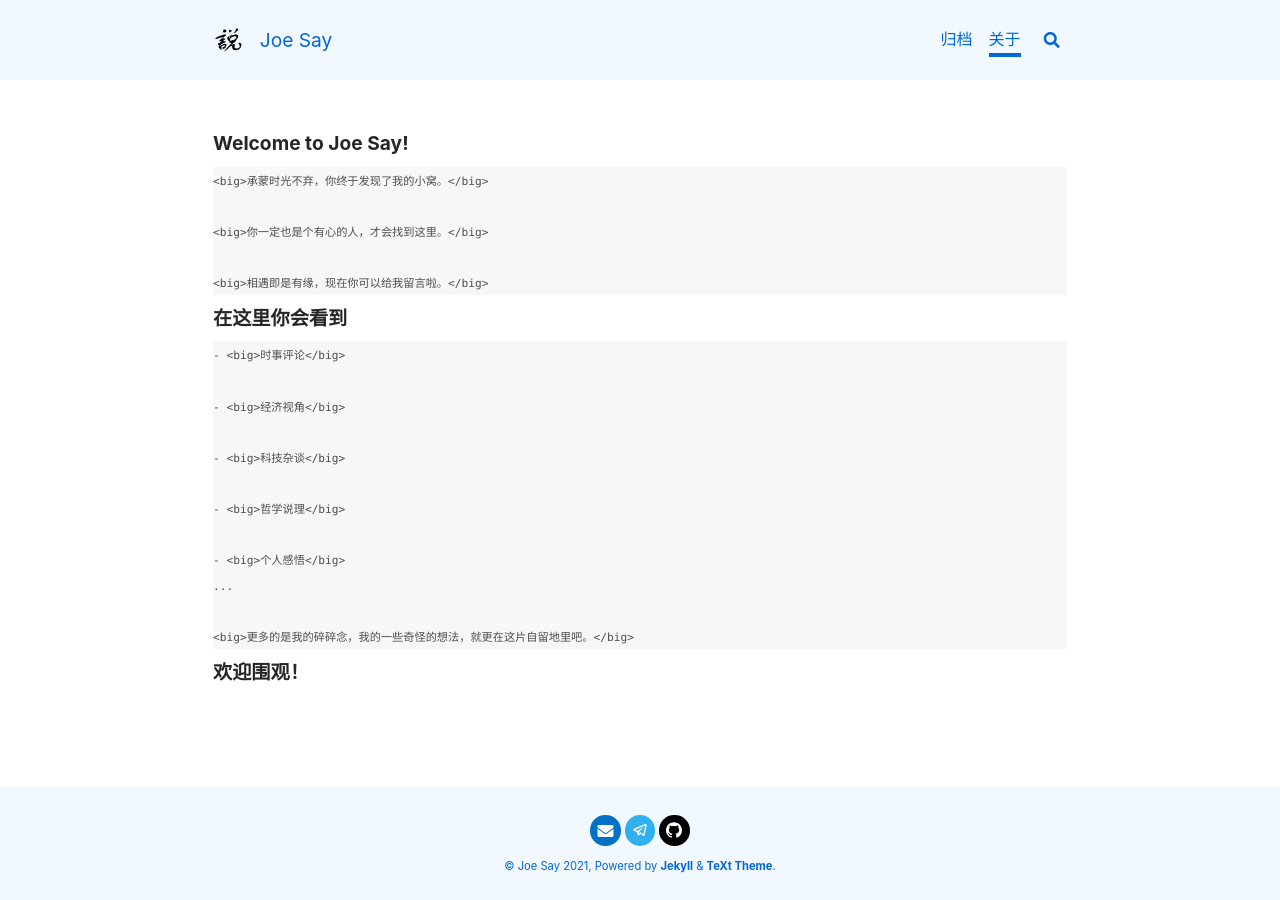
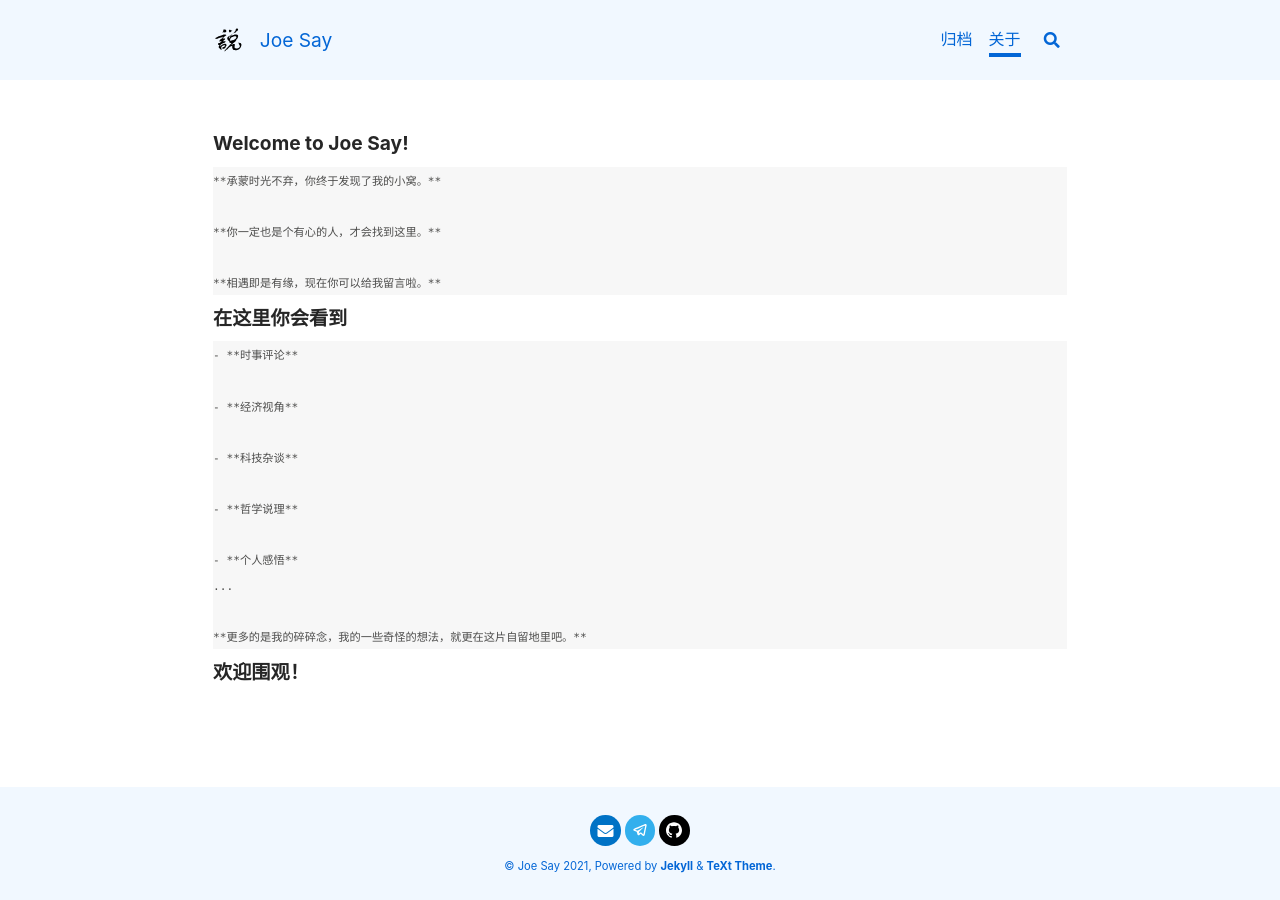
Before and after one commit to ttttinyfish/ttttinyfish.github.io, a Jekyll site: the page built from about.md, in a window 1280 px wide. Built offline with Jekyll 4.4.1, drawn with Linux system fonts in a browser that asks for light colours; nearby versions of some CDN libraries; our own code applies the rules of GitHub Pages for plain Markdown files.

Commit message:
Update about.md

```diff
--- a/about.md
+++ b/about.md
@@ -31,25 +31,25 @@ key: page-about
 
 #### Welcome to Joe Say!
 
-    <big>承蒙时光不弃，你终于发现了我的小窝。</big>
+    **承蒙时光不弃，你终于发现了我的小窝。**
 
-    <big>你一定也是个有心的人，才会找到这里。</big>
+    **你一定也是个有心的人，才会找到这里。**
 
-    <big>相遇即是有缘，现在你可以给我留言啦。</big>
+    **相遇即是有缘，现在你可以给我留言啦。**
 
 #### 在这里你会看到
 
-    - <big>时事评论</big>
+    - **时事评论**
 
-    - <big>经济视角</big>
+    - **经济视角**
 
-    - <big>科技杂谈</big>
+    - **科技杂谈**
 
-    - <big>哲学说理</big>
+    - **哲学说理**
 
-    - <big>个人感悟</big>
+    - **个人感悟**
     ...
 
-    <big>更多的是我的碎碎念，我的一些奇怪的想法，就更在这片自留地里吧。</big>
+    **更多的是我的碎碎念，我的一些奇怪的想法，就更在这片自留地里吧。**
 
 #### 欢迎围观！
```
Also changed, not shown: other parts of about.md (+1 -1 lines).
